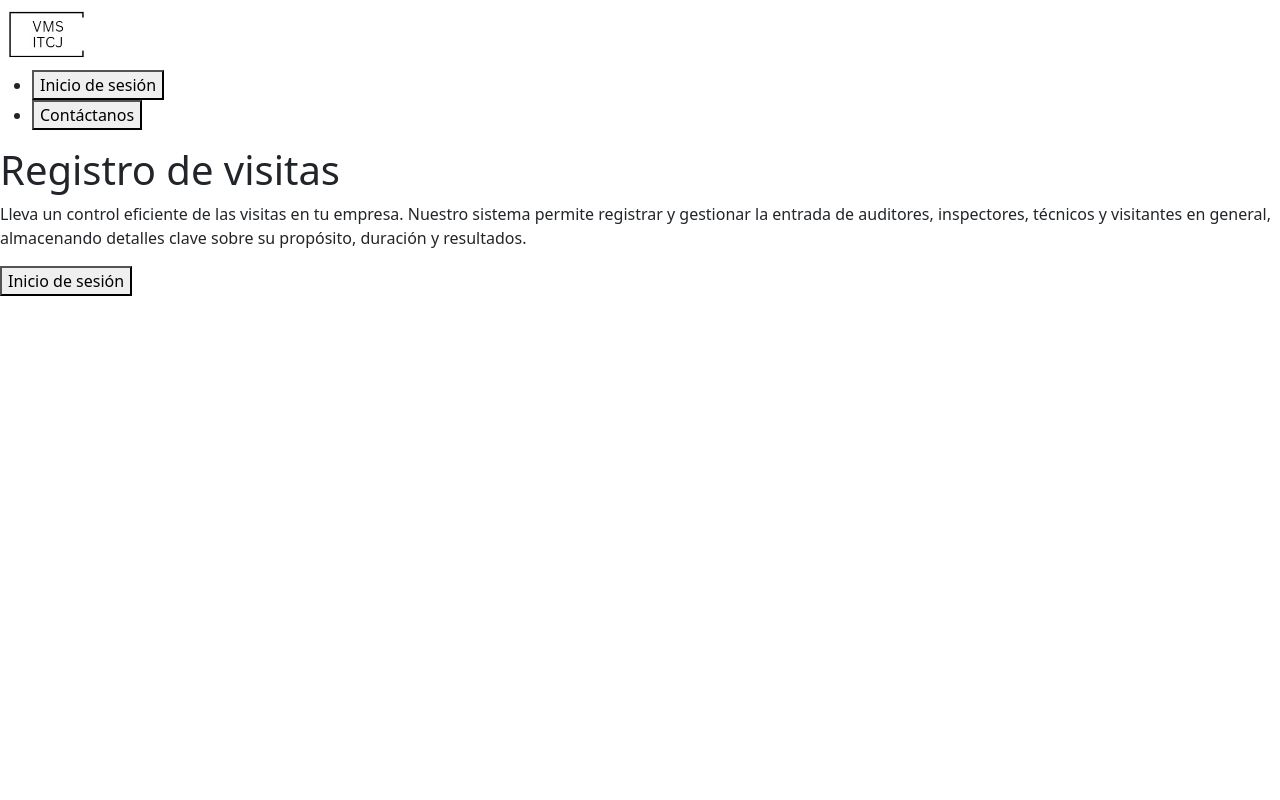
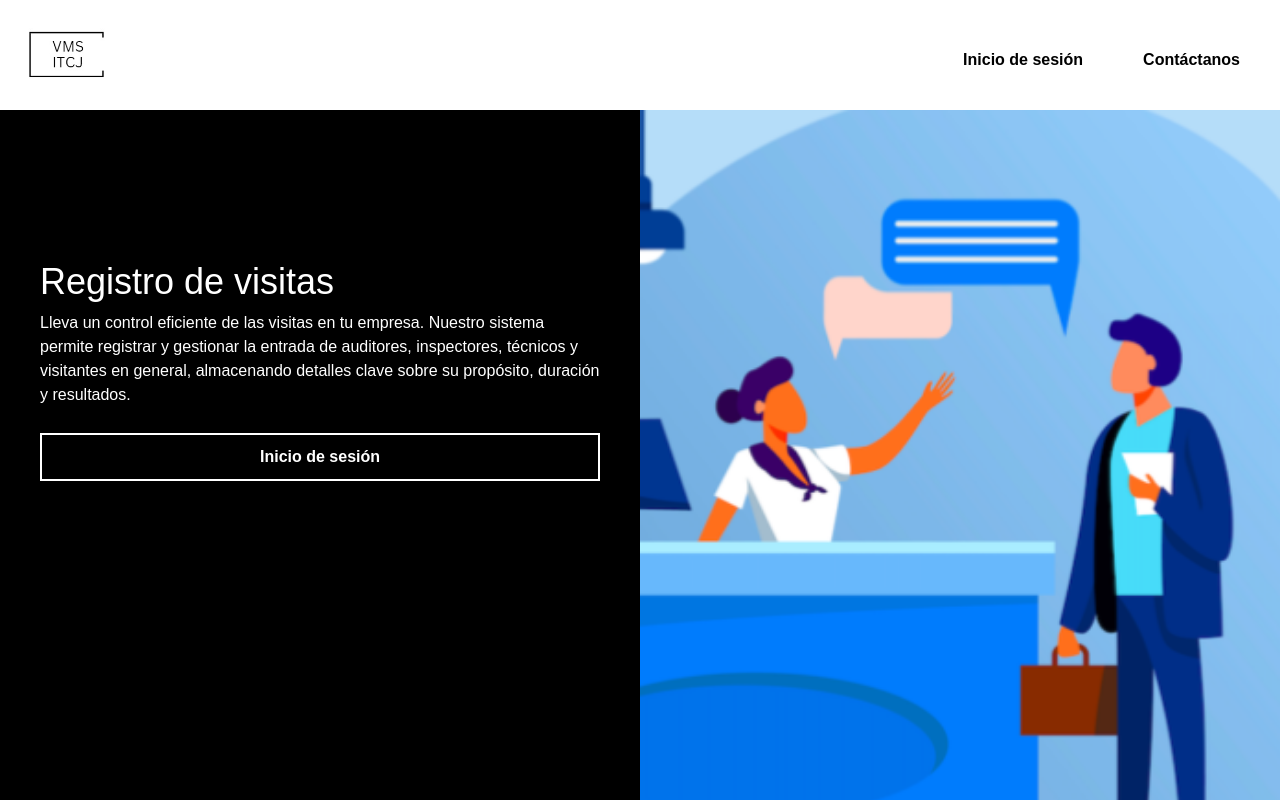
Before and after one commit to TellezJr03/VMS-TECNMCDJRZ, a website: page index.html in a window 1280 px wide. Drawn offline with nearby package versions, Linux system fonts and the light colour scheme.

Commit message:
Pequeño cambio
Solo un pequeño cambio

```diff
--- a/index.html
+++ b/index.html
@@ -5,7 +5,7 @@
   <meta name="viewport" content="width=device-width, initial-scale=1">
   <title>Mi Proyecto con Bootstrap</title>
   <link rel="stylesheet" href="node_modules/bootstrap/dist/css/bootstrap.min.css">
-  <link rel="stylesheet" href="style.css">
+  <link rel="stylesheet" href="CSS/index.css">
   <link rel="icon" href="favicon.ico">
 </head>
 <body>
```
